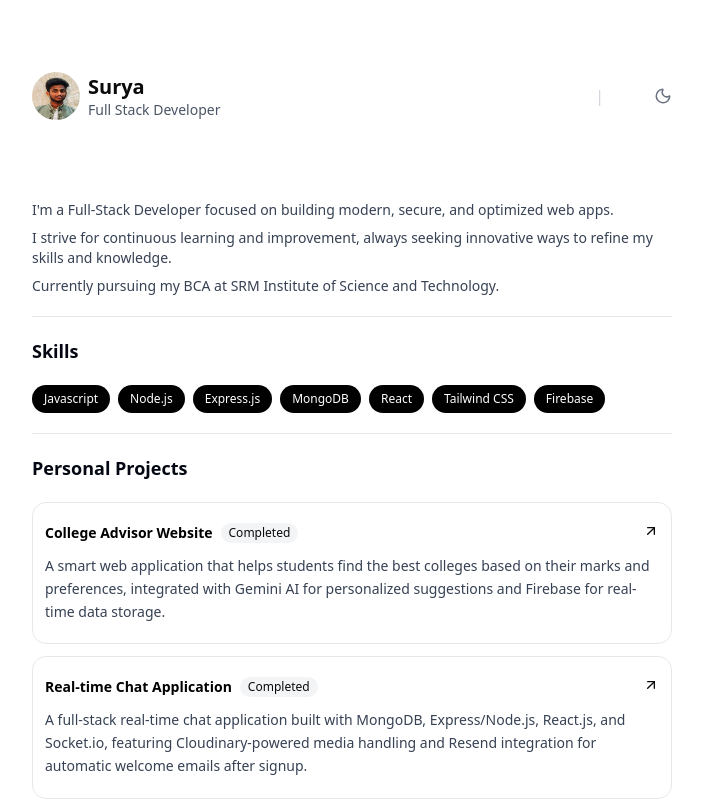
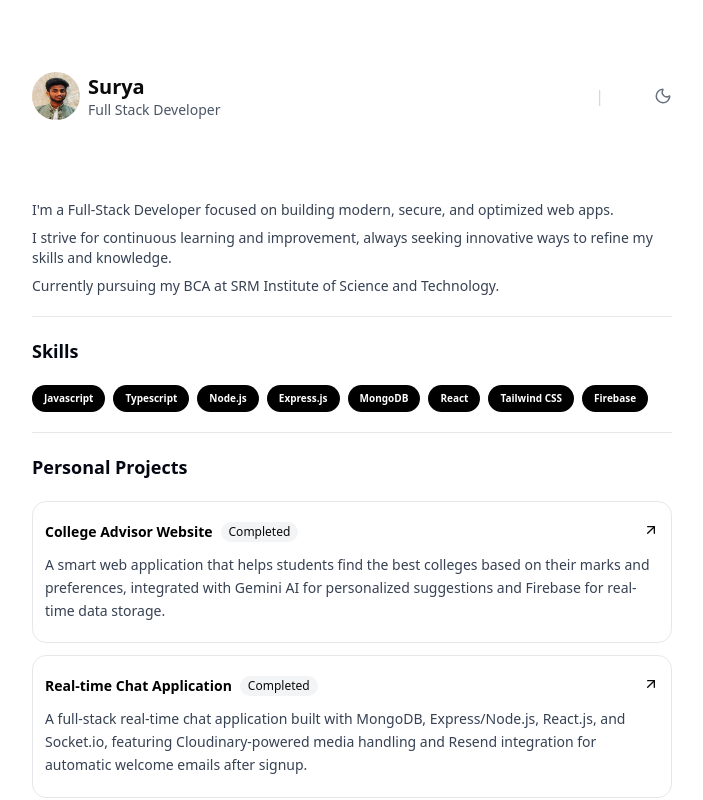
Before and after one commit to suryakamal03/Folio, a React (Vite) app: page / in a window 1280 px wide. Shown: the top 800 px of the page, without its empty margins (288-991 px from the left). Built offline with nearby package versions, Linux system fonts and the light colour scheme.

Commit message:
add skill

```diff
--- a/src/App.jsx
+++ b/src/App.jsx
@@ -120,10 +120,10 @@ function App() {
               Skills
             </p>
             <div className="mt-5 flex flex-wrap gap-2">
-              {["Javascript", "Node.js", "Express.js", "MongoDB", "React", "Tailwind CSS", "Firebase"].map((skill, idx) => (
+              {["Javascript","Typescript","Node.js", "Express.js", "MongoDB", "React", "Tailwind CSS", "Firebase"].map((skill, idx) => (
                 <span
                   key={skill}
-                  className="text-xs font-medium text-white bg-black px-3 py-1.5 rounded-full animate-slide-up dark:bg-neutral-800"
+                  className="text-[10px] font-bold text-white bg-black px-3 py-1.5 rounded-full animate-slide-up dark:bg-neutral-800"
                   style={{ animationDuration: `${0.7 + idx * 0.1}s` }}
                 >
                   {skill}
```
